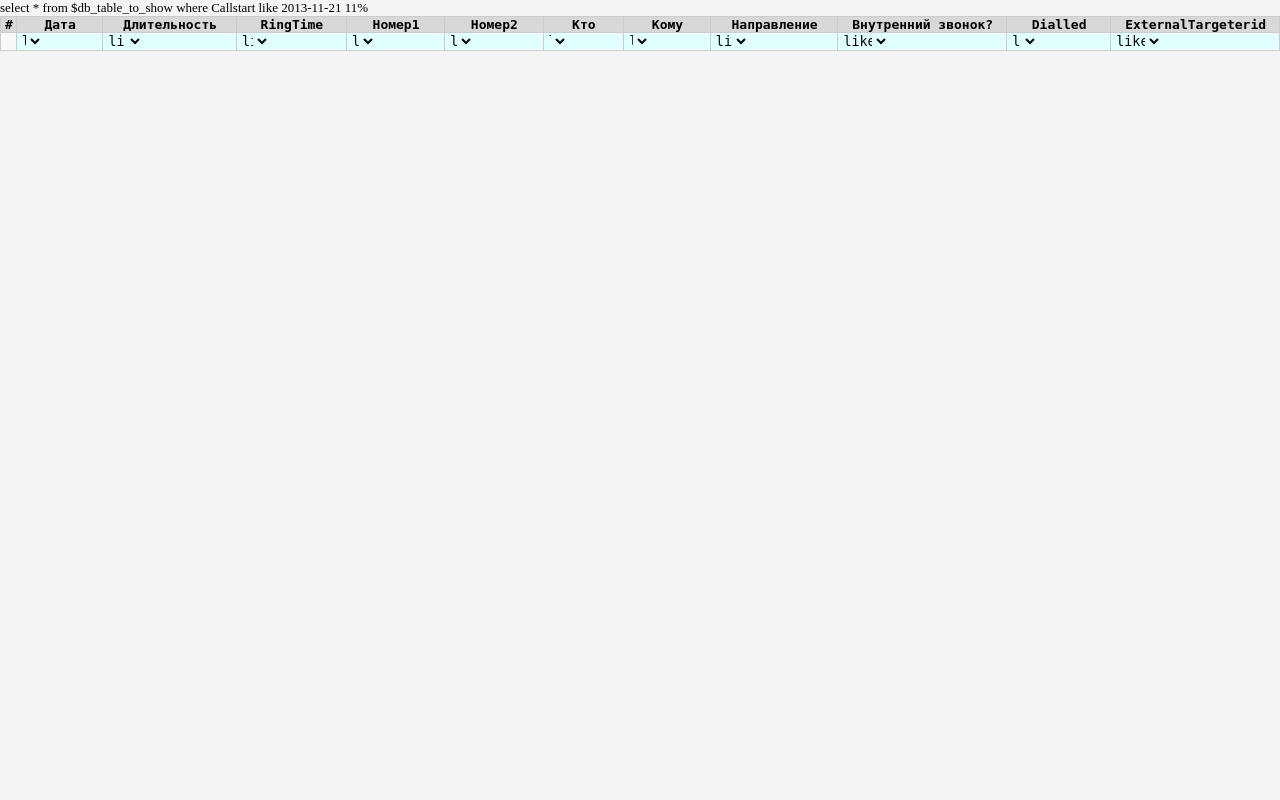
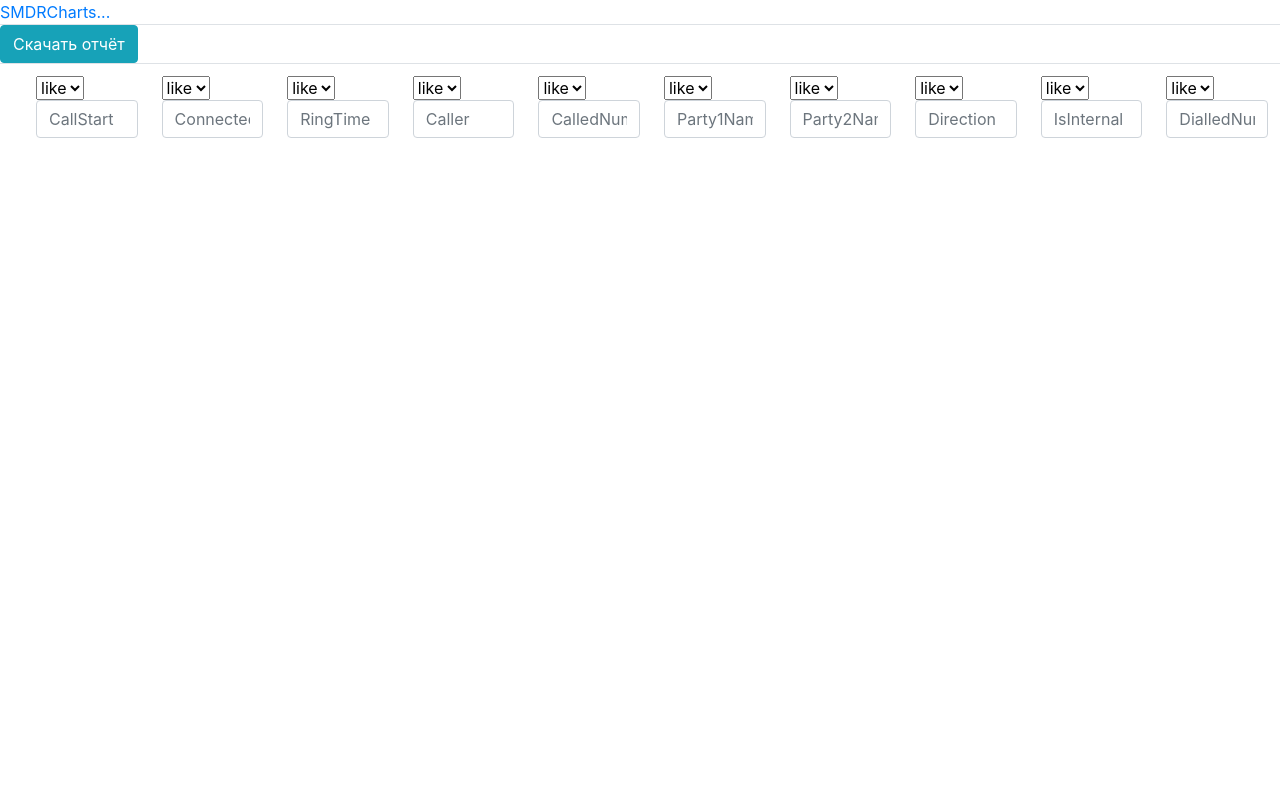
Before and after one commit to akrush24/smdr, a PHP site: page / in a window 1280 px wide. Run offline with PHP 8.4, Linux system fonts and the light colour scheme; data comes from the database, SQL or seed files in the repository; data that the repository does not hold is empty; some libraries are stand-ins or nearby versions.

Commit message:
New frontend

```diff
--- /dev/null
+++ b/frontend/charts/all/index.php
@@ -0,0 +1,14 @@
+<html>
+<head>
+<title>Telephone Calls Traffic</title>
+<script src="http://ajax.googleapis.com/ajax/libs/jquery/1.7.1/jquery.min.js" type="text/javascript"></script>
+<script src="http://code.highcharts.com/highcharts.js"></script>
+<script src="http://code.highcharts.com/modules/exporting.js"></script>
+<script type="text/javascript" src="data.js" ></script>
+<meta http-equiv="refresh" content="20; URL=http://smdr.avaya.at-consulting.ru/charts/all">
+</head>
+<body>
+<div id="chart" style="height: 400px; margin: 0 auto"></div>
+
+</body>
+</html>
--- a/frontend/charts/values.php
+++ b/frontend/charts/all/values.php
@@ -10,8 +10,9 @@
 
 $result = mysql_query("SELECT DATE_FORMAT(`callstart`, '%Y-%m-%d') as date, count(*) as sum
 FROM  `smdr`
-WHERE CallStart >=  '2013-11-1'
-AND CallStart <=  '2013-11-20' group by day(date) ") or die ("Error");
+WHERE CallStart >= '".date("Y-m-"."%")."'
+AND Party2Name not like 'U1 0.0'
+group by day(date) ") or die ("Error");
 
 while($row = mysql_fetch_array($result)) {
 echo $row['date'] . "/" . $row['sum']. "/" ;
--- /dev/null
+++ b/frontend/charts/hdlid/index.php
@@ -0,0 +1,15 @@
+<html>
+<head>
+<title>HD lid</title>
+<script src="http://ajax.googleapis.com/ajax/libs/jquery/1.7.1/jquery.min.js" type="text/javascript"></script>
+<script src="http://code.highcharts.com/highcharts.js"></script>
+<script src="http://code.highcharts.com/modules/exporting.js"></script>
+<script type="text/javascript" src="data.js" ></script>
+<meta http-equiv="refresh" content="20; URL=http://smdr.avaya.at-consulting.ru/charts/hdlid">
+</head>
+<body>
+
+<div id="chart" style="height: 400px; margin: 0 auto"></div>
+
+</body>
+</html>
--- /dev/null
+++ b/frontend/charts/hdlid/values.php
@@ -0,0 +1,26 @@
+<?php
+
+$con = mysql_connect("localhost","root","smdr");
+
+if (!$con) {
+die('Could not connect: ' . mysql_error());
+}
+
+mysql_select_db("smdr", $con);
+$mn = date("j");
+
+$result = mysql_query("SELECT COUNT( * ) AS sum, Party1Name AS date
+FROM  `smdr`
+WHERE CallStart >= '".date("Y-m-"."%")."'
+AND ( callednumber =  '3020' OR callednumber =  '4020' OR callednumber =  '7020' )
+AND Caller LIKE  '8%'
+AND ConnectedTime >5
+GROUP BY DATE ASC
+ORDER BY  `sum` ASC") or die ("Error");
+
+while($row = mysql_fetch_array($result)) {
+echo $row['date'] . "/" . $row['sum']. "/" ;
+}
+
+mysql_close($con);
+?>
--- a/frontend/charts/index.php
+++ b/frontend/charts/top/index.php
@@ -1,13 +1,13 @@
 <html>
 <head>
-<title>Highcharts with mySQL and PHP - Ajax101.com</title>
+<title>Telephone Calls Traffic</title>
 <script src="http://ajax.googleapis.com/ajax/libs/jquery/1.7.1/jquery.min.js" type="text/javascript"></script>
 <script src="http://code.highcharts.com/highcharts.js"></script>
 <script src="http://code.highcharts.com/modules/exporting.js"></script>
 <script type="text/javascript" src="data.js" ></script>
+<meta http-equiv="refresh" content="20; URL=http://smdr.avaya.at-consulting.ru/charts/top">
 </head>
 <body>
-
 <div id="chart" style="height: 400px; margin: 0 auto"></div>
 
 </body>
--- a/frontend/index.php
+++ b/frontend/index.php
@@ -1,220 +1,58 @@
 <html>
-
 <head>
-<title>SMDR</title>
-<meta content="text/html; charset=utf-8" http-equiv="content-type"/>
-<script type="text/javascript" src="js/sort.js"></script>
-
-<style>
-html{padding: 0px; margin: 0px;  font-size: 13px; background-color: #F4F4F4; color: #000; font-family: 'Times New Roman'; width:100%;}
-body{padding: 0px; margin: 0px; width:100%; }
-table, td, tr, th {
-	vertical-align:top;
-	padding:0px;
-	padding-left:4px;
-	padding-right:3px;
-	margin:0px;
-	border-width:1px;
-	border-style:solid;
-	border-spacing:0px;
-	border-collapse:collapse;
-	border-color: #C0C0C0;
-	white-space: nowrap;
-	font-family:monospace;
-}
-
-tr {background-color:#F8F8F8; }
-tr:hover { BACKGROUND: #D8D8D8; }
-#head { background-color: #D8D8D8; text-align: center; font-weight: bold; }
-
-table.sort td{
-	border:1px solid #CCCCCC;
-}
-
-table.sort thead td{
-	cursor:pointer;
-	cursor:hand;
-	font-weight:bold;
-	text-align:center;
-	vertical-align:middle
-}
-
-table.sort thead td.curcol{ color:#210B61; }
-
-input,select,option,textarea,form {
-  padding:0px;
-  margin:0px;
-  color:#000;
-  border-width:0px;
-  border-color:#E6E6E6;
-  border-style:solid;
-  padding-left:1px;
-  padding-right:1px;
-  font-family:monospace;
-  width:100%;
-  background-color:#E0FFFF;
-}
-
-#input {padding:0px; margin:0px;}
-</style>
+	<title>SMDR</title>
+	<meta content="text/html; charset=utf-8" http-equiv="content-type"/>
+	<script src="js/tableToExcel.js"></script>
+	<script src="http://yandex.st/jquery/2.0.3/jquery.min.js"></script>
+	<script src="http://yandex.st/bootstrap/3.0.2/js/bootstrap.min.js"></script>
+	<link href="http://yandex.st/bootstrap/3.0.2/css/bootstrap.min.css" rel="stylesheet">
 
 </head>
 
 <body>
 
-<?php
-// определяем начальные данные
-$db_host = 'localhost';
-$db_name = 'smdr';
-$db_username = 'root';
-$db_password = 'smdr';
-$db_table_to_show = 'smdr';
+<ul class="nav nav-tabs">
+  <li class="active">
+    <a href="#smdr" data-toggle="tab">SMDR</a>
+  </li>
+  <li><a href="#charts" data-toggle="tab">Charts</a></li>
+  <li><a href="#">...</a></li>
+</ul>
+ <div class="tab-content">
+   <div id="smdr" class="tab-pane active">
 
-// соединяемся с сервером базы данных
-$connect_to_db = mysql_connect($db_host, $db_username, $db_password)
-	or die("Could not connect: " . mysql_error());
+<button type="button" onclick="tableToExcel('tabletoexport', 'W3C Example Table')" class="btn btn-info btn-mini"><i class="icon-white icon-hdd"></i>Скачать отчёт</button>
 
-// подключаемся к базе данных
-mysql_select_db($db_name, $connect_to_db)
-	or die("Could not select DB: " . mysql_error());
+<?php include 'smdr.php'; ?>
 
-/*
-echo '<td id="head">Дата</th>';
-echo '<td id="head">Длительность</th>';
-echo '<td id="head">RingTime</th>';
-echo '<td id="head">Номер1</th>';
-echo '<td id="head">Номер2</th>';
-echo '<td id="head">Кто</th>';
-echo '<td id="head">Кому</th>';
-echo '<td id="head">Направление</th>';
-echo '<td id="head">Внутренний звонок?</th>';
-echo '<td id="head">Dialled</th>';
-echo '<td id="head">ExternalTargeterid</th>';
-*/
+   </div>
+   <div id="charts" class="tab-pane">
 
-$rows[] = 'CallStart';
-$rows[] = 'ConnectedTime';
-$rows[] = 'RingTime';
-$rows[] = 'Caller';
-$rows[] = 'CalledNumber';
-$rows[] = 'Party1Name';
-$rows[] = 'Party2Name';
-$rows[] = 'Direction';
-$rows[] = 'IsInternal';
-$rows[] = 'DialledNumber';
-$rows[] = 'ExternalTargeterId';
+<div class="accordion" id="accordion2">
+  <div class="accordion-group">
+    <div class="accordion-heading">
+      <a class="accordion-toggle" data-toggle="collapse" data-parent="#accordion2" href="#collapseOne">График соединений по компании</a>
+    </div>
+    <div id="collapseOne" class="accordion-body collapse in">
+      <div class="accordion-inner">
+        <iframe src="/charts/all/" width="1024" height="450" frameBorder="0" scrolling="0"></iframe>
+      </div>
+    </div>
+  </div>
+  <div class="accordion-group">
+    <div class="accordion-heading">
+      <a class="accordion-toggle" data-toggle="collapse" data-parent="#accordion2" href="#collapseTwo">График соединений по HD</a>
+    </div>
+    <div id="collapseTwo" class="accordion-body collapse">
+      <div class="accordion-inner">
+         <iframe src="/charts/hdlid/" width="1024" height="450" frameBorder="0" scrolling="0"></iframe>
+      </div>
+    </div>
+  </div>
+</div>
 
 
-foreach ($rows as $row_name){
-	if( $_POST[$row_name] != '' ){
-		switch ($_POST['action'.$row_name]){
-			case 'eq':
-				$action[$row_name]='='; $selected[$row_name]['eq'] = 'selected';
-			break;
-			case 'ne':
-				$action[$row_name]='!='; $selected[$row_name]['ne'] = 'selected';
-			break;
-			case 'gt':
-				$action[$row_name]='>'; $selected[$row_name]['qt'] = 'selected';
-			break;
-			case 'ge':
-				$action[$row_name]='>='; $selected[$row_name]['ge'] = 'selected';
-			break;
-			case 'lt':
-				$action[$row_name]='>'; $selected[$row_name]['lt'] = 'selected';
-			break;
-			case 'le':
-				$action[$row_name]='>='; $selected[$row_name]['le'] = 'selected';
-			break;
-			case 'like':
-				$action[$row_name]='like'; $selected[$row_name]['like'] = 'selected';
-			break;
-		}
-
-			if ($WHERE != ''){ $AND="and "; };
-			$WHERE=$WHERE." ".$AND." ".$row_name." ".$action[$row_name]." '".$_POST[$row_name]."' ";
-			#print '<h1>'.WHERE.'</h1><br>';
-
-	}
-};
-
-
-if( !is_null($WHERE) ){
-	#print "<br><b> select * from $db_table_to_show where $WHERE</b><br>";
-	$qr_result = mysql_query("select * from $db_table_to_show where $WHERE") or die(mysql_error());
-	print 'select * from $db_table_to_show where '.$WHERE;
-}else{
-	#print "select * from $db_table_to_show where Callstart like '".date("Y-m-d H")."%'";
-	$qr_result = mysql_query("select * from $db_table_to_show where Callstart like '".date("Y-m-d H")."%'" ) or die(mysql_error());
-	print 'select * from $db_table_to_show where Callstart like '.date("Y-m-d H").'%';
-};
-
-//$qr_result = mysql_query("select * from $db_table_to_show where caller = '3010' " )
-//                or die(mysql_error());
-
-// выводим на страницу сайта заголовки HTML-таблицы
-echo '<table class="sort">';
-echo '<thead>';
-echo '<tr>';
-echo '<td id="head">#</th>';
-echo '<td id="head">Дата</th>';
-echo '<td id="head">Длительность</th>';
-echo '<td id="head">RingTime</th>';
-echo '<td id="head">Номер1</th>';
-echo '<td id="head">Номер2</th>';
-echo '<td id="head">Кто</th>';
-echo '<td id="head">Кому</th>';
-echo '<td id="head">Направление</th>';
-echo '<td id="head">Внутренний звонок?</th>';
-echo '<td id="head">Dialled</th>';
-echo '<td id="head">ExternalTargeterid</th>';
-echo '</tr>';
-
-echo '<tr><form action="index.php" name="query" method="post">';
-echo '<td id="input"></td>';
-
-foreach ($rows as $row_name){
-	#print '<h1>'.$_POST[$value].'</h1>';
-	echo '<td id="input">
-<select name="action'.$row_name.'" style="width:30%;">
-<option value="like" '.$selected[$row_name]['like'].'>like</option>
-<option value="eq" '.$selected[$row_name]['eq'].'>=</option><option value="ne" '.$selected[$row_name]['ne'].'>!=</option>
-<option value="gt" '.$selected[$row_name]['gt'].'>></option><option value="ge" '.$selected[$row_name]['ge'].'>>=</option>
-<option value="lt" '.$selected[$row_name]['lt'].'><</option><option value="le" '.$selected[$row_name]['le'].'><=</option>
-</select>
-<input style="width:70%;margin-left:-8px;" name="'.$row_name.'" value="'.$_POST[$row_name].'"></td>';
-}
-
-	echo '<input type="submit" style="width:0px;height:0px;" type="hidden"></td>';
-	echo '</form></tr>';
-echo '</thead>';
-echo '<tbody>';
-
-$INDEX=1;
-while($data = mysql_fetch_array($qr_result)){
-	echo '<tr>';
-	echo '<td>'.$INDEX.'</th>';
-	echo '<td>' . $data['CallStart'] . '</td>';
-	echo '<td>' . $data['ConnectedTime'] . '</td>';
-	echo '<td>' . $data['RingTime'] . '</td>';
-	echo '<td>' . $data['Caller'] . '</td>';
-	echo '<td>' . $data['CalledNumber'] . '</td>';
-	echo '<td>' . $data['Party1Name'] . '</td>';
-	echo '<td>' . $data['Party2Name'] . '</td>';
-	echo '<td>' . $data['Direction'] . '</td>';
-	echo '<td>' . $data['IsInternal'] . '</td>';
-	echo '<td>' . $data['DialledNumber'] . '</td>';
-	echo '<td>' . $data['ExternalTargeterId'] . '</td>';
-	echo '</tr>';
-	$INDEX=$INDEX+1;
-}
-
-echo '</tbody>';
-echo '</table>';
-
-// закрываем соединение с сервером  базы данных
-mysql_close($connect_to_db);
-?>
+   </div>
+   </div>
 
 </body>
-</html>
--- /dev/null
+++ b/frontend/smdr.php
@@ -0,0 +1,122 @@
+<?php
+// определяем начальные данные
+$db_host = 'localhost';
+$db_name = 'smdr';
+$db_username = 'root';
+$db_password = 'smdr';
+$db_table_to_show = 'smdr';
+
+// соединяемся с сервером базы данных
+$connect_to_db = mysql_connect($db_host, $db_username, $db_password)
+        or die("Could not connect: " . mysql_error());
+
+// подключаемся к базе данных
+mysql_select_db($db_name, $connect_to_db)
+        or die("Could not select DB: " . mysql_error());
+
+
+$rows[] = 'CallStart';
+$rows[] = 'ConnectedTime';
+$rows[] = 'RingTime';
+$rows[] = 'Caller';
+$rows[] = 'CalledNumber';
+$rows[] = 'Party1Name';
+$rows[] = 'Party2Name';
+$rows[] = 'Direction';
+$rows[] = 'IsInternal';
+$rows[] = 'DialledNumber';
+//$rows[] = 'ExternalTargeterId';
+
+
+foreach ($rows as $row_name){
+        if( $_POST[$row_name] != '' ){
+                switch ($_POST['action'.$row_name]){
+                        case 'eq':
+                                $action[$row_name]='='; $selected[$row_name]['eq'] = 'selected';
+                        break;
+                        case 'ne':
+                                $action[$row_name]='!='; $selected[$row_name]['ne'] = 'selected';
+                        break;
+                        case 'gt':
+                                $action[$row_name]='>'; $selected[$row_name]['qt'] = 'selected';
+                        break;
+                        case 'ge':
+                                $action[$row_name]='>='; $selected[$row_name]['ge'] = 'selected';
+                        break;
+                        case 'lt':
+                                $action[$row_name]='>'; $selected[$row_name]['lt'] = 'selected';
+                        break;
+                        case 'le':
+                                $action[$row_name]='>='; $selected[$row_name]['le'] = 'selected';
+                        break;
+                        case 'like':
+                                $action[$row_name]='like'; $selected[$row_name]['like'] = 'selected';
+                        break;
+                }
+
+                        if ($WHERE != ''){ $AND="and "; };
+                        $WHERE=$WHERE." ".$AND." ".$row_name." ".$action[$row_name]." '".$_POST[$row_name]."' ";
+
+        }
+};
+
+
+if( !is_null($WHERE) ){
+        $qr_result = mysql_query("select * from $db_table_to_show where $WHERE") or die(mysql_error());
+      //  print 'select * from $db_table_to_show where '.$WHERE;
+}else{
+        $qr_result = mysql_query("select * from $db_table_to_show where Callstart like '".date("Y-m-d H")."%'" ) or die(mysql_error());
+      // отображает sql запрос  print 'select * from $db_table_to_show where Callstart like '.date("Y-m-d H").'%';
+};
+
+// выводим на страницу сайта заголовки HTML-таблицы
+echo '<table  id="tabletoexport" class="table table-border table-hover">';
+echo '<thead>';
+
+echo '<tr><form action="index.php" name="query" method="post">';
+echo '<td id="input"></td>';
+
+foreach ($rows as $row_name){
+        #print '<h1>'.$_POST[$value].'</h1>';
+        echo '<td id="input">
+<select name="action'.$row_name.'" >
+<option value="like" '.$selected[$row_name]['like'].'>like</option>
+<option value="eq" '.$selected[$row_name]['eq'].'>=</option><option value="ne" '.$selected[$row_name]['ne'].'>!=</option>
+<option value="gt" '.$selected[$row_name]['gt'].'>></option><option value="ge" '.$selected[$row_name]['ge'].'>>=</option>
+<option value="lt" '.$selected[$row_name]['lt'].'><</option><option value="le" '.$selected[$row_name]['le'].'><=</option>
+</select>
+<input class="form-control" placeholder="'.$row_name.'"   name="'.$row_name.'" value="'.$_POST[$row_name].'"></td>';
+}
+
+        echo '<input type="submit" style="visibility: hidden;"></td>';
+        echo '</form></tr>';
+echo '</thead>';
+echo '<tbody>';
+
+
+$INDEX=1;
+while($data = mysql_fetch_array($qr_result)){
+        echo '<tr>';
+        echo '<td>'.$INDEX.'</th>';
+        echo '<td>' . $data['CallStart'] . '</td>';
+        echo '<td>' . $data['ConnectedTime'] . '</td>';
+        echo '<td>' . $data['RingTime'] . '</td>';
+        echo '<td>' . $data['Caller'] . '</td>';
+        echo '<td>' . $data['CalledNumber'] . '</td>';
+        echo '<td>' . $data['Party1Name'] . '</td>';
+        echo '<td>' . $data['Party2Name'] . '</td>';
+        echo '<td>' . $data['Direction'] . '</td>';
+        echo '<td>' . $data['IsInternal'] . '</td>';
+        echo '<td>' . $data['DialledNumber'] . '</td>';
+       // echo '<td>' . $data['ExternalTargeterId'] . '</td>';
+        echo '</tr>';
+        $INDEX=$INDEX+1;
+}
+
+
+echo '</tbody>';
+echo '</table>';
+
+// закрываем соединение с сервером  базы данных
+mysql_close($connect_to_db);
+?>
```
Also changed, not shown: frontend/charts/all/data.js (renamed from frontend/charts/data.js, +6 -6 lines), frontend/charts/hd/data.js (added, +69 -0 lines), frontend/charts/hd/index.php (added, +15 -0 lines), frontend/charts/hd/values.php (added, +21 -0 lines), frontend/charts/hdlid/data.js (added, +69 -0 lines), frontend/charts/top/data.js (added, +69 -0 lines), frontend/charts/top/values.php (added, +26 -0 lines), frontend/js/tableToExcel.js (added, +11 -0 lines), README.txt (deleted), smdr.sql (deleted), 1 other file.
